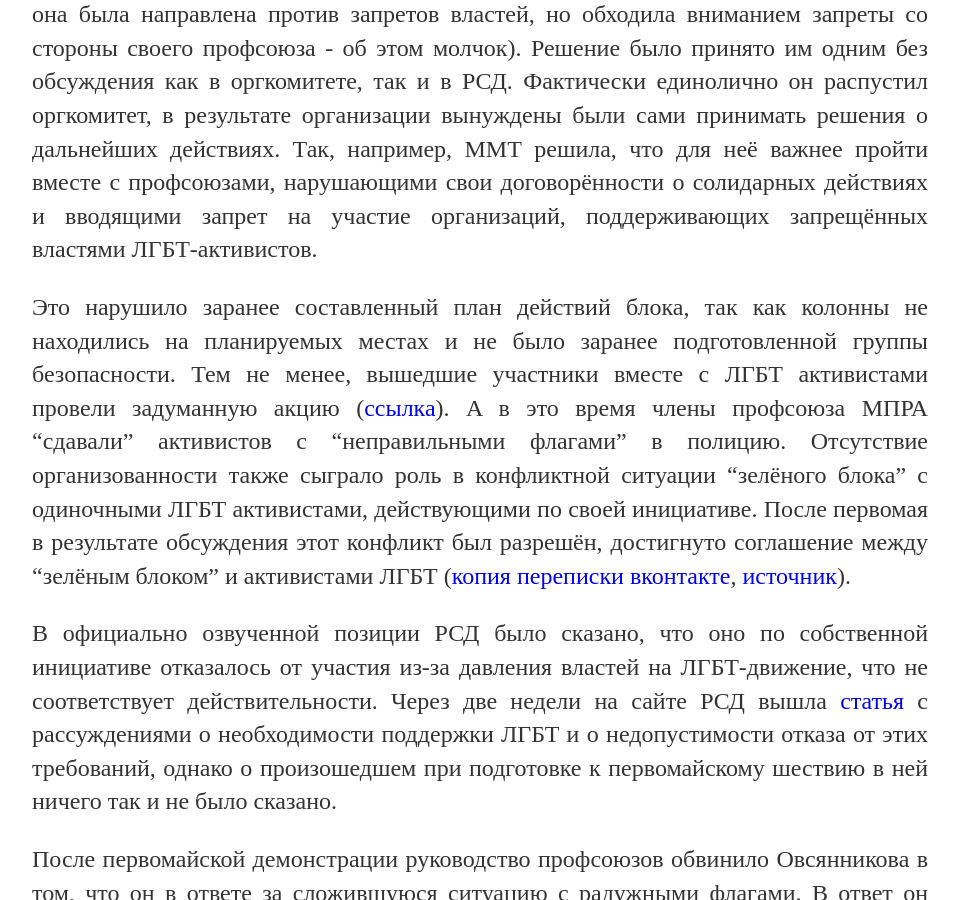
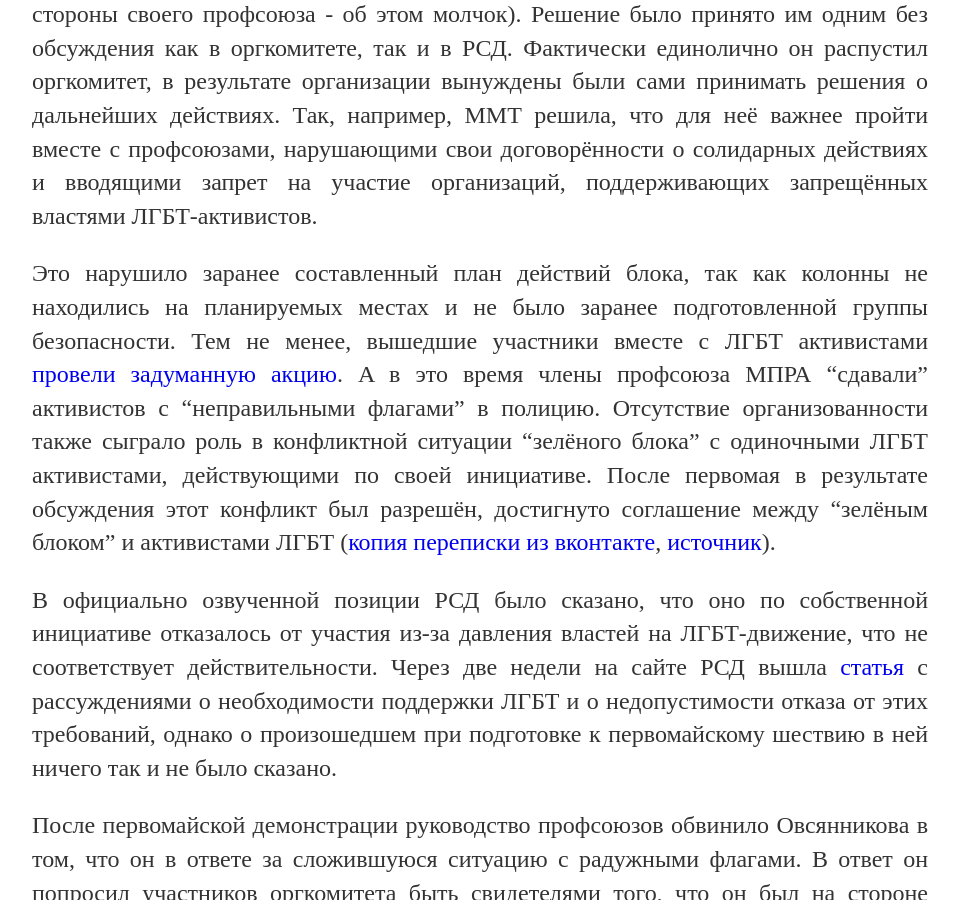
Before and after one commit to mgkp/mgkp.github.io, a Jekyll site: the page built from _posts/2016-12-16-1may.md, in a window 1280 px wide and 900 px high, scrolled down 5046 px. Shown: the whole window, without its empty margins (160-1119 px from the left). Built offline with Jekyll 4.4.1, drawn with Linux system fonts in a browser that asks for light colours; some of the changed text lies outside the part shown.

Commit message:
links edited (inline)

```diff
--- a/_posts/2016-12-16-1may.md
+++ b/_posts/2016-12-16-1may.md
@@ -9,7 +9,7 @@ date: 2016-12-16
 
 До принятия этих законов (по нашим данным в 2010-е годы) ЛГБТ-активисты не участвовали в таких массовых акциях как первомай. Но после того, как власти для отвлечения внимания от социальных и экономических проблем решили создавать из них врагов и даже на законодательном уровне особо подчеркнуть их особый “ненормальный” “нетрадиционный” статус, это вызвало активизацию ЛГБТ и союзников. Защита их прав стала одной из главных тем движения не в последнюю очередь потому, что сами государственные СМИ и органы власти активно о ней высказывались. В свою очередь, это привело не только к пополнению рядов оппозиции ЛГБТ-активистами и союзниками, но и к расколам в ней самой, особенно “левой”, чем решили воспользоваться власти города и примером чего являются события 1 мая 2016 года и предшествующих  ему дней.
 
-По данным СМИ и наблюдателей за публичными акциями, впервые активисты ЛГБТ вышли на демонстацию 1 мая в 2013 году ([ссылка](http://m.piter.tv/mobile_news/49045/)) и их было около пятидесяти человек, в 2014 - уже триста ([ссылка](http://www.gayrussia.тeu/russia/9238/)), в 2015 - по некоторым оценкам - порядка шестисот ([см. также](http://ombudsmanspb.ru/otchet_o_nabljudenii_za_shestviem_i_mitingom_1_maj)).
+По данным СМИ и наблюдателей за публичными акциями, впервые активисты ЛГБТ [вышли](http://m.piter.tv/mobile_news/49045/) на демонстацию 1 мая в 2013 году и их было около пятидесяти человек, в 2014 - [уже триста](http://www.gayrussia.тeu/russia/9238/), [в 2015](http://ombudsmanspb.ru/otchet_o_nabljudenii_za_shestviem_i_mitingom_1_maj) - по некоторым оценкам - порядка шестисот.
 
 Городские власти всеми путями старались не допустить появления ЛГБТ колонны, которая в этом году обещала быть особо массовой (по некоторым оценкам, собирались участвовать около трёх тысяч человек): было отказано в согласовании шествия ДемПитеру, Яблоку, Парнасу и так называемому социал-революционному блоку, в который входили “левые” и уведомление от которого подавали представители РСД. В связи с запретом РСД объявило об отказе от участия в демонстрации в знак солидарности с ЛГБТ-движением, хотя могло выйти в составе профсоюзной колонны. В результате, вечером 1 мая РСД провело альтернативный сход и позже выпустило статью “о принципиальной солидарности с ЛГБТ”. В статье говорится о солидарности, но эти благие пожелания не соответствуют фактическим действиям этой организации.
 
@@ -40,7 +40,7 @@ date: 2016-12-16
 ![todo](/images/image03.png)
 Узнав, что последние ничего не планируют, он предложил устроить сход в центре города с пением революционных песен (своеобразная имитация протеста, поскольку она была направлена против запретов властей, но обходила вниманием запреты со стороны своего профсоюза - об этом молчок). Решение было принято им одним без обсуждения как в оргкомитете, так и в РСД. Фактически единолично он распустил оргкомитет, в результате организации вынуждены были сами принимать решения о дальнейших действиях. Так, например, ММТ решила, что для неё важнее пройти вместе с профсоюзами, нарушающими свои договорённости о солидарных действиях и вводящими запрет на участие организаций, поддерживающих запрещённых властями ЛГБТ-активистов.
 
-Это нарушило заранее составленный план действий блока, так как колонны  не находились на планируемых местах и не было заранее подготовленной группы безопасности. Тем не менее, вышедшие участники вместе с ЛГБТ активистами провели задуманную акцию ([ссылка](http://www.fontanka.ru/2016/05/01/035/)). A в это время члены профсоюза МПРА “сдавали” активистов с “неправильными флагами” в полицию. Отсутствие организованности также сыграло роль в конфликтной ситуации “зелёного блока” с одиночными ЛГБТ активистами, действующими по своей инициативе. После первомая в результате обсуждения этот конфликт был разрешён, достигнуто соглашение между “зелёным блоком” и активистами ЛГБТ ([копия переписки вконтакте](https://mgkp.github.io/files/greens_vk_201605.html), [источник](https://vk.com/feed?section=notifications&w=wall155363118_4952)).
+Это нарушило заранее составленный план действий блока, так как колонны  не находились на планируемых местах и не было заранее подготовленной группы безопасности. Тем не менее, вышедшие участники вместе с ЛГБТ активистами [провели задуманную акцию](http://www.fontanka.ru/2016/05/01/035/). A в это время члены профсоюза МПРА “сдавали” активистов с “неправильными флагами” в полицию. Отсутствие организованности также сыграло роль в конфликтной ситуации “зелёного блока” с одиночными ЛГБТ активистами, действующими по своей инициативе. После первомая в результате обсуждения этот конфликт был разрешён, достигнуто соглашение между “зелёным блоком” и активистами ЛГБТ ([копия переписки из вконтакте](https://mgkp.github.io/files/greens_vk_201605.html), [источник](https://vk.com/feed?section=notifications&w=wall155363118_4952)).
 
 В официально озвученной позиции РСД было сказано, что оно по собственной инициативе отказалось от участия из-за давления властей на ЛГБТ-движение, что не соответствует действительности. Через две  недели на сайте РСД вышла [статья](http://anticapitalist.ru/archive/analiz/zagender/pochemu_myi_solidarnyi_s_dvizheniem_za_prava_lgbt.html) с рассуждениями о необходимости поддержки ЛГБТ и о недопустимости отказа от этих требований, однако о произошедшем при подготовке к первомайскому шествию в ней ничего так и не было сказано.
 
```
